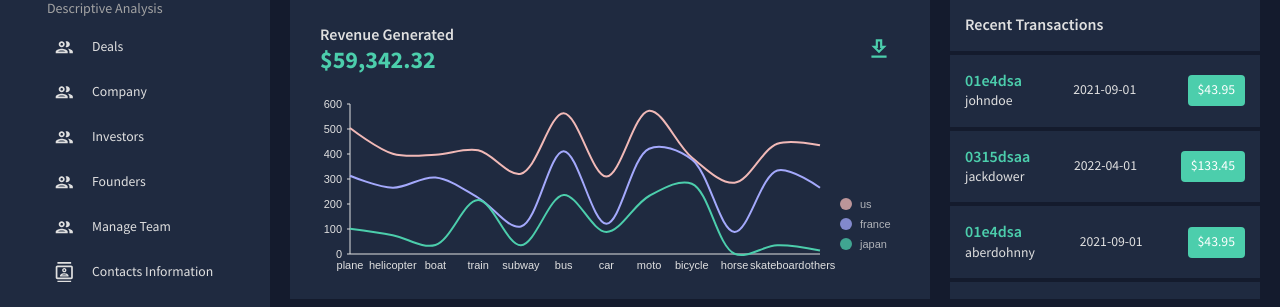
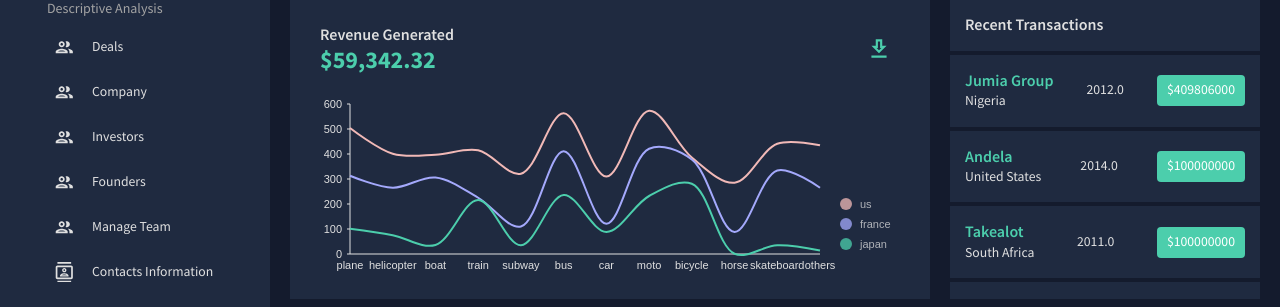
Before and after one commit to masete/ML-Production-with-Flask, a React (Create React App) app in the folder ui/: page / in a window 1280 px wide. Shown: the part 344-651 px from the top of the page. Built offline with nearby package versions, Linux system fonts and the light colour scheme.

Commit message:
recent transac on dashboard

```diff
--- a/ui/src/scenes/company/index.jsx
+++ b/ui/src/scenes/company/index.jsx
@@ -3,7 +3,7 @@ import { tokens } from "../../theme";
 // import Contacts from "../../components/DealsList";
 import CPieChart from "../../components/ComPieChart";
 import ComBarChart from "../../components/ComBarChart";
-import { mockTransactions } from "../../data/mockData";
+// import { mockTransactions } from "../../data/mockData";
 import { pressTransactions } from "../../data/companyData";
 import DownloadOutlinedIcon from "@mui/icons-material/DownloadOutlined";
 import EmailIcon from "@mui/icons-material/Email";
--- a/ui/src/scenes/dashboard/index.jsx
+++ b/ui/src/scenes/dashboard/index.jsx
@@ -1,6 +1,7 @@
 import { Box, Button, IconButton, Typography, useTheme } from "@mui/material";
 import { tokens } from "../../theme";
-import { mockTransactions } from "../../data/mockData";
+// import { mockTransactions } from "../../data/mockData";
+import { pressTransactions } from "../../data/companyData";
 import DownloadOutlinedIcon from "@mui/icons-material/DownloadOutlined";
 import EmailIcon from "@mui/icons-material/Email";
 import PointOfSaleIcon from "@mui/icons-material/PointOfSale";
@@ -183,7 +184,7 @@ const Dashboard = () => {
               Recent Transactions
             </Typography>
           </Box>
-          {mockTransactions.map((transaction, i) => (
+          {pressTransactions.map((transaction, i) => (
             <Box
               key={`${transaction.txId}-${i}`}
               display="flex"
```
